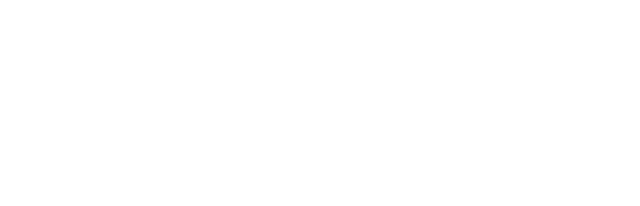
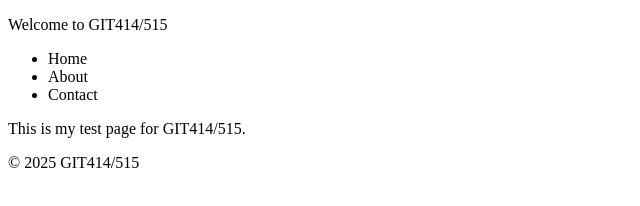
Before and after one commit to acnapie1/GIT414, a plain HTML site: page index.html in a window 1280 px wide. Shown: the whole page, without its empty margins (0-640 px from the left). Drawn offline with Linux system fonts and the light colour scheme.

Commit message:
HTML change

```diff
--- a/index.html
+++ b/index.html
@@ -4,20 +4,24 @@
          <meta charset="utf-8">
          <meta name="author" content="Abby Napier">
           <link rel="stylesheet" href="styles.css">
-           <meta name="viewport" content="width=device-width, initial-scale=1.0">
+         <meta name="viewport" content="width=device-width, initial-scale=1.0">
     </head>
     <body>
         <header>
-            <!--TO DO: Will add content in class-->
+            <p>Welcome to GIT414/515</p>
             <nav>
-                <!--TO DO: Will add content in class-->
+                <ul>
+                    <li>Home</li>
+                    <li>About</li>
+                    <li>Contact</li>
+                </ul>
             </nav>
         </header>
         <main>
-             <!--TO DO: Will add content in class-->
+            <p>This is my test page for GIT414/515.</p>
         </main>
         <footer>
-            <!--TO DO: Will add content in class-->
+            <p>&copy 2025 GIT414/515</p>
         </footer>
     </body>
 </html>
```
Also changed, not shown: 1 other file.
